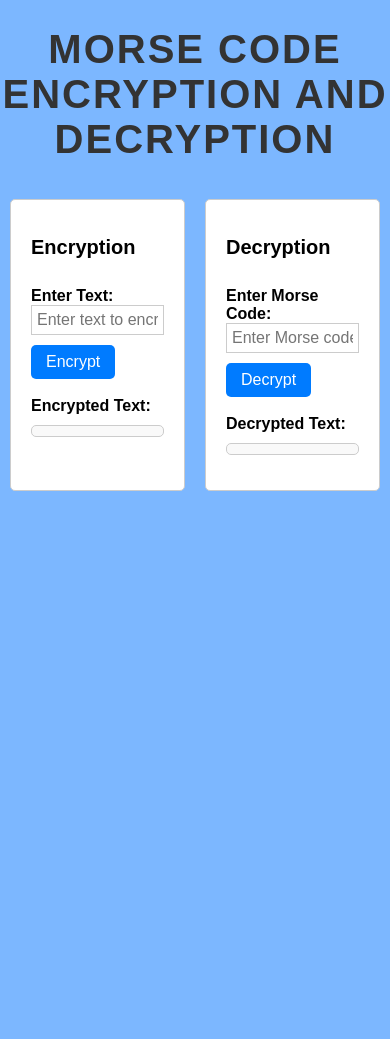
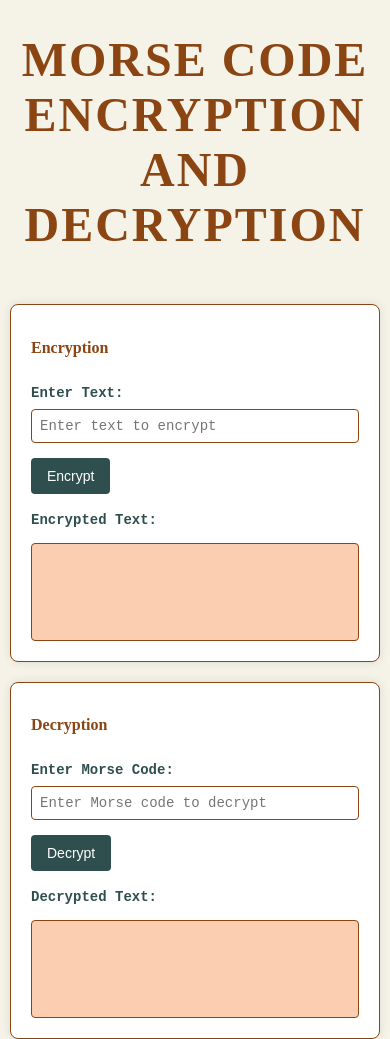
Before and after one commit to skyxwalker/morse-code-generator, a plain HTML site: page index.html in a window 390 px wide. Drawn offline with Linux system fonts and the light colour scheme.

Commit message:
Update styles.css

```diff
--- a/styles.css
+++ b/styles.css
@@ -1,75 +1,148 @@
 body {
-  font-family: Arial, sans-serif;
+  font-family: "Courier New", monospace;
+  background-color: #f5f3e7;
+  color: #2f4f4f;
   margin: 0;
   padding: 0;
-  background-color: #7cb7ff;
+}
+
+.title {
+  text-align: center;
+  font-size: 36px;
+  font-weight: bold;
+  margin-bottom: 30px;
+  color: #8b4513;
+  text-transform: uppercase;
+  letter-spacing: 2px;
+  font-family: "Playfair Display", serif;
 }
 
 .container {
   display: flex;
+  flex-wrap: wrap;
   justify-content: center;
-  height: 100vh;
+  padding: 20px;
 }
 
 .encrypt,
 .decrypt {
-  background-color: #fff;
-  border: 1px solid #ccc;
-  border-radius: 5px;
+  background-color: #ffffff;
+  border-radius: 8px;
+  box-shadow: 0 0 10px rgba(0, 0, 0, 0.1);
   padding: 20px;
   margin: 10px;
-  width: 600px;
-  height: 250px;
-  overflow: auto;
-}
-.title {
-  text-align: center;
-  font-size: 20px;
-  font-weight: bold;
-  margin-bottom: 20px;
-  color: #333;
-  text-transform: uppercase;
-  letter-spacing: 2px;
+  width: 100%;
+  max-width: 500px;
+  box-sizing: border-box;
+  border: 1px solid #8b4513;
 }
 
 h2 {
-  font-size: 20px;
-  margin-bottom: 10px;
+  font-size: 18px;
+  margin-bottom: 15px;
+  color: #8b4513;
+  font-family: "Playfair Display", serif;
 }
 
 label {
   font-weight: bold;
+  display: block;
+  margin-bottom: 8px;
+  color: #2f4f4f;
 }
 
 input[type="text"] {
-  padding: 5px;
+  padding: 10px;
   font-size: 16px;
-  border: 1px solid #ccc;
-  width: calc(
-    100% - 12px
-  );
-  margin-bottom: 10px;
+  border: 1px solid #8b4513;
+  border-radius: 4px;
+  width: 100%;
+  box-sizing: border-box;
+  margin-bottom: 15px;
+  font-family: "Courier New", monospace;
 }
 
 button {
-  padding: 8px 15px;
+  padding: 12px 20px;
   font-size: 16px;
   cursor: pointer;
-  background-color: #007bff;
-  color: #fff;
+  background-color: #2f4f4f;
+  color: #ffffff;
   border: none;
-  border-radius: 5px;
+  border-radius: 4px;
+  transition: background-color 0.3s ease;
 }
 
 button:hover {
-  background-color: #0056b3;
+  background-color: #8b4513;
 }
 
 .output {
   font-size: 16px;
-  margin-top: 10px;
-  padding: 5px;
-  border: 1px solid #ccc;
-  border-radius: 5px;
-  background-color: #f9f9f9;
+  margin-top: 15px;
+  padding: 10px;
+  border: 1px solid #8b4513;
+  border-radius: 4px;
+  background-color: #fbceb1;
+  word-wrap: break-word;
+  min-height: 80px;
+  font-family: "Courier New", monospace;
 }
+
+.divider {
+  border-bottom: 1px solid #8b4513;
+  margin: 1rem 0;
+}
+
+.vintage-icon {
+  width: 50px;
+  height: 50px;
+  background-image: url("vintage-icon.png");
+  background-size: cover;
+  margin: 1rem 0;
+}
+
+@media screen and (max-width: 768px) {
+  .container {
+    padding: 10px;
+  }
+
+  .encrypt,
+  .decrypt {
+    max-width: 100%;
+    margin: 10px 0;
+  }
+}
+
+@media screen and (max-width: 480px) {
+  .title {
+    font-size: 24px;
+    margin-bottom: 20px;
+  }
+
+  .encrypt,
+  .decrypt {
+    max-width: 400px;
+  }
+
+  h2 {
+    font-size: 16px;
+    margin-bottom: 10px;
+  }
+
+  label,
+  input[type="text"],
+  button,
+  .output {
+    font-size: 14px;
+  }
+
+  input[type="text"],
+  .output {
+    padding: 8px;
+  }
+
+  button {
+    padding: 10px 16px;
+  }
+}
```
